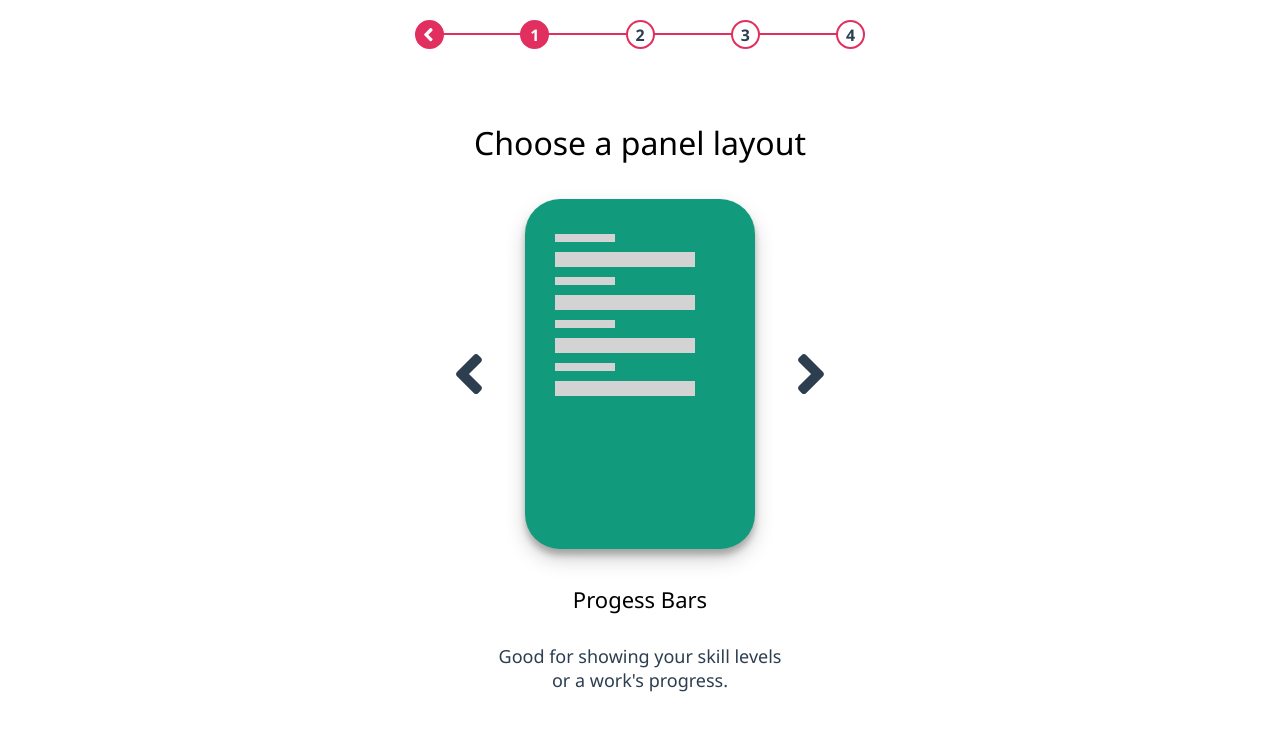
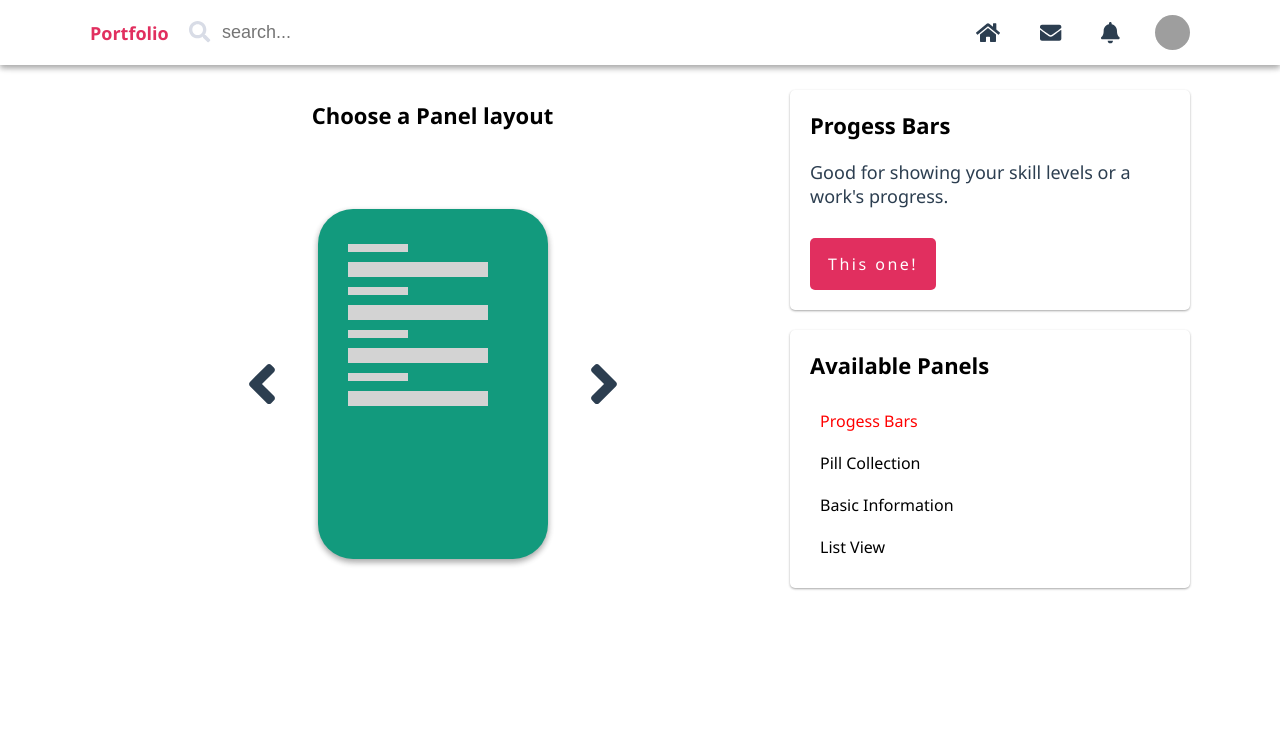
Before and after one commit to camilamichel1994/portfolio-web, a React (Create React App) app: page /new-panel in a window 1280 px wide. Shown: the top 730 px of the page. Built offline with nearby package versions, Linux system fonts and the light colour scheme; grey boxes are pictures that could not be loaded.

Commit message:
Added cards

```diff
--- /dev/null
+++ b/src/components/Card/CardStyled.js
@@ -0,0 +1,21 @@
+import styled from 'styled-components'
+import TYPOGRAPHY from '../../constants/typography'
+
+export const CardStyled = styled.div`
+    display: flex;
+    flex-direction: column;
+    background: ${({theme}) => theme.CARD_BACKGROUND};
+    padding: 20px;
+    box-shadow: ${({elevation}) => elevation};
+    border-radius: 5px;
+    flex: 1;
+    border: ${({ theme }) => `1px ${theme.NAME === 'MIDNIGHT' ? theme.TEXT : 'none'} solid` };
+    height: ${({ height }) => height ? height : ''};
+`
+
+export const CardTitle = styled.div`
+    font-size: ${TYPOGRAPHY.SIZE.SUBTITLE};
+    font-weight: bold;
+    color: ${({ theme }) => theme.TITLE};
+    margin-bottom: 20px;
+`
--- /dev/null
+++ b/src/components/Card/index.js
@@ -0,0 +1,26 @@
+import React from 'react'
+import PropTypes from 'prop-types'
+import {
+    CardStyled,
+    CardTitle,
+} from './CardStyled'
+
+const Card = props => (
+    <CardStyled theme={props.theme} elevation={props.elevation} height={props.height}>
+        { props.title && <CardTitle theme={props.theme}>{props.title}</CardTitle> }
+        { !!props.children && props.children }
+    </CardStyled>
+)
+
+Card.propTypes = {
+    theme: PropTypes.object.isRequired,
+    elevation: PropTypes.string,
+    title: PropTypes.string,
+    height: PropTypes.string,
+}
+
+Card.defaultProps = {
+    elevation: '',
+}
+
+export default Card
--- a/src/components/Navbar/NavbarStyled.js
+++ b/src/components/Navbar/NavbarStyled.js
@@ -16,7 +16,7 @@ export const NavbarStyled = styled.div`
     border-bottom: ${({ theme }) => `1px ${theme.NAME === THEME_NAME.MIDNIGHT ? theme.TEXT : 'none'} solid` };
     justify-content: center;
     position: fixed;
-
+    z-index: 1000;
 `
 
 export const Wrapper = styled.div`
--- a/src/components/Navbar/index.js
+++ b/src/components/Navbar/index.js
@@ -56,7 +56,7 @@ const Navbar = props => {
         <React.Fragment />
 }
 
-const shouldRender = activeRoute => (activeRoute !== '/new-panel')
+const shouldRender = activeRoute => true
 
 Navbar.propTypes = {
     theme: PropTypes.object.isRequired,
--- a/src/components/PanelCard/PanelCardStyled.js
+++ b/src/components/PanelCard/PanelCardStyled.js
@@ -7,14 +7,14 @@ export const PanelCardStyled = styled.div`
     width: 170px;
     height: 290px;
     border-radius: 35px;
-    box-shadow: ${ELEVATION[3]};
+    box-shadow: ${ELEVATION[2]};
     cursor: pointer;
     transition: all 0.3s ease 0s;
     -webkit-appearance: none;
     padding: 30px;
 
     &:hover {
-        box-shadow: ${ELEVATION[5]};
+        box-shadow: ${ELEVATION[4]};
         transform: translateY(-4px);
     }
 
--- a/src/containers/CreatePanel/CreatePanelStyled.js
+++ b/src/containers/CreatePanel/CreatePanelStyled.js
@@ -1,22 +1,6 @@
 import styled from 'styled-components'
-import SCREEN from '../../constants/screen'
 
 export const CreatePanelStyled = styled.div`
-    display: flex;
-    flex-direction: column;
-    justify-content: center;
-    align-items: center;
+    padding: 80px 25px 25px 25px;
+    width: 1100px;
 `
-
-export const ContentWrapper = styled.div`
-    margin-top: 50px;
-`
-
-export const StepperWrapper = styled.div`
-    padding: 20px 0px;
-    width: 450px;
-
-    @media (max-width: ${SCREEN.SIZES.MOBILE}) {
-        width: 250px;
-    }
-`
--- a/src/containers/CreatePanel/index.js
+++ b/src/containers/CreatePanel/index.js
@@ -4,11 +4,8 @@ import { getTheme } from '../../reducers/theme-reducer'
 import SetCard from './steps/SetCard'
 import SetBasic from './steps/SetBasic'
 import SetData from './steps/SetData'
-import Stepper from '../../components/Stepper'
 import {
     CreatePanelStyled,
-    ContentWrapper,
-    StepperWrapper,
 } from './CreatePanelStyled'
 
 const CreatePanel = () => {
@@ -21,12 +18,7 @@ const CreatePanel = () => {
 
     return (
         <CreatePanelStyled>
-            <StepperWrapper>
-                <Stepper theme={theme} steps={4} backTo="/profile" hasBackButton activeStep={step} onStepClick={step => setStep(step)}/>
-            </StepperWrapper>
-            <ContentWrapper>
-                { renderStep(step, theme, setStep, setLayout, setTitle, setColor, setIcon) }
-            </ContentWrapper>
+            { renderStep(step, theme, setStep, setLayout, setTitle, setColor, setIcon) }
         </CreatePanelStyled>
     )
 }
--- a/src/containers/CreatePanel/steps/SetCard/SetCardStyled.js
+++ b/src/containers/CreatePanel/steps/SetCard/SetCardStyled.js
@@ -3,27 +3,58 @@ import TYPOGRAPHY from '../../../../constants/typography'
 import SCREEN from '../../../../constants/screen'
 import { FontAwesomeIcon } from '@fortawesome/react-fontawesome'
 
-export const CreatePanelStyled = styled.div`
+export const SetCardStyled = styled.div`
     display: flex;
+    flex-direction: row;
+
+    @media (max-width: ${SCREEN.SIZES.TABLET}) {
+        align-items: center;
+        flex-direction: column;
+    }
+    @media (max-width: ${SCREEN.SIZES.MOBILE}) {
+        flex: 1;
+    }
+`
+
+export const CardAreaWrapper = styled.div`
+    display: flex;
+    flex: 1;
     flex-direction: column;
     align-items: center;
 `
 
+export const InfoCardWrapper = styled.div`
+    margin: 10px 0px;
+`
+
+export const InfoWrapper = styled.div`
+    display: flex;
+    flex: 1;
+    max-width: 400px;
+    min-width: 310px;
+    margin-left: 15px;
+    flex-direction: column;
+
+    @media (max-width: ${SCREEN.SIZES.TABLET}) {
+        margin-top: 30px;
+        margin-left: 0px;
+    }
+`
+
 export const Title = styled.div`
-    font-size: ${TYPOGRAPHY.SIZE.TITLE};
+    font-size: ${TYPOGRAPHY.SIZE.SUBTITLE};
+    font-weight: bold;
     color: ${({ theme }) => theme.TITLE};
-    font-weight: 500;
-
-    @media (max-width: ${SCREEN.SIZES.MOBILE}) {
-        font-size: ${TYPOGRAPHY.SIZE.SUBTITLE};
-    }
+    margin: 20px 0px 40px 0px;
 `
 
 export const CardWrapper = styled.div`
     display: flex;
     flex-direction: row;
     align-items: center;
-    margin: 35px 0px;
+    justify-content: center;
+    margin: 20px 0px;
+    flex: 1;
 `
 
 export const ArrowIcon = styled(FontAwesomeIcon).attrs({ size: '4x' })`
@@ -32,21 +63,24 @@ export const ArrowIcon = styled(FontAwesomeIcon).attrs({ size: '4x' })`
     margin: 0px 40px;
 
     @media (max-width: ${SCREEN.SIZES.TABLET}) {
-        margin: 0px 30px;
+        margin: 0px 10px;
     }
-`
-
-export const CardName = styled.div`
-    font-size: ${TYPOGRAPHY.SIZE.SUBTITLE};
-    color: ${({ theme }) => theme.TITLE};
-    font-weight: 500;
 `
 
 export const CardDescription = styled.div`
     font-size: ${TYPOGRAPHY.SIZE.TEXT};
     color: ${({ theme }) => theme.TEXT};
     font-weight: 300;
-    margin: 30px 0px;
-    width: 300px;
-    text-align: center;
+    margin-bottom: 30px;
 `
+
+export const CardList = styled.div`
+    display: flex;
+    flex-direction: column;
+`
+
+export const CardListItem = styled.div`
+    padding: 10px;
+    cursor: pointer;
+    color: ${({ isActive }) => isActive ? 'red' : 'black'};
+`
--- a/src/containers/CreatePanel/steps/SetCard/index.js
+++ b/src/containers/CreatePanel/steps/SetCard/index.js
@@ -1,14 +1,21 @@
 import React, { useState } from 'react'
 import PanelCard from '../../../../components/PanelCard'
+import Card from '../../../../components/Card'
+import Button from '../../../../components/Button'
 import { COLORS } from '../../../../constants/theme'
+import ELEVATION from '../../../../constants/elevation'
 import { faAngleLeft, faAngleRight } from '@fortawesome/free-solid-svg-icons'
 import {
-    CreatePanelStyled,
+    SetCardStyled,
     Title,
     CardWrapper,
     ArrowIcon,
-    CardName,
     CardDescription,
+    InfoWrapper,
+    CardAreaWrapper,
+    InfoCardWrapper,
+    CardList,
+    CardListItem,
 } from './SetCardStyled'
 
 const SetCard = ({ theme, onSelect }) => {
@@ -22,15 +29,9 @@ const SetCard = ({ theme, onSelect }) => {
     ]
 
     return (
-        <CreatePanelStyled>
-            <Title theme={theme}>Choose a panel layout</Title>
-            { renderCards(cards, theme, activeCard, setActiveCard, onSelect) }
-        </CreatePanelStyled>
-    )
-}
-
-const renderCards = (cards, theme, activeCard, setActiveCard, onSelect) => (
-    <React.Fragment>
+        <SetCardStyled>
+            <CardAreaWrapper>
+                <Title theme={theme}>Choose a Panel layout</Title>
                 <CardWrapper>
                     <ArrowIcon icon={faAngleLeft} theme={theme} onClick={() => setActiveCard(getNextCard(cards, activeCard, 0))} />
                     <span onClick={() => onSelect(cards[activeCard].alias)}>
@@ -38,10 +39,33 @@ const renderCards = (cards, theme, activeCard, setActiveCard, onSelect) => (
                     </span>
                     <ArrowIcon icon={faAngleRight} theme={theme} onClick={() => setActiveCard(getNextCard(cards, activeCard, 1))} />
                 </CardWrapper>
-        <CardName theme={theme}>{cards[activeCard].name}</CardName>
+            </CardAreaWrapper>
+            <InfoWrapper>
+                <InfoCardWrapper>
+                    <Card theme={theme} elevation={ELEVATION[1]} title={cards[activeCard].name} height="max-content">
                         <CardDescription theme={theme}>{cards[activeCard].description}</CardDescription>
-    </React.Fragment>
+                        <Button title="This one!" onClick={() => onSelect(cards[activeCard].alias)} />
+                    </Card>
+                </InfoCardWrapper>
+                <InfoCardWrapper>
+                    <Card theme={theme} elevation={ELEVATION[1]} title="Available Panels">
+                        <CardList>{ renderCardList(cards, activeCard, setActiveCard, theme) }</CardList>
+                    </Card>
+                </InfoCardWrapper>
+            </InfoWrapper>
+        </SetCardStyled>
     )
+}
+
+const renderCardList = (cards, activeCard, setActiveCard, theme) => {
+    const list = []
+    cards.forEach(card => {
+        list.push(
+            <CardListItem key={card.id} isActive={cards[activeCard].id === card.id} onClick={() => setActiveCard(cards.findIndex(c => c.id === card.id))}>{card.name}</CardListItem>
+        )
+    })
+    return list
+}
 
 const getNextCard = (cards, activeCard, direction) => {
     const lastCard = cards.length - 1
```
Lines whose indentation alone changed are shown as unchanged.
